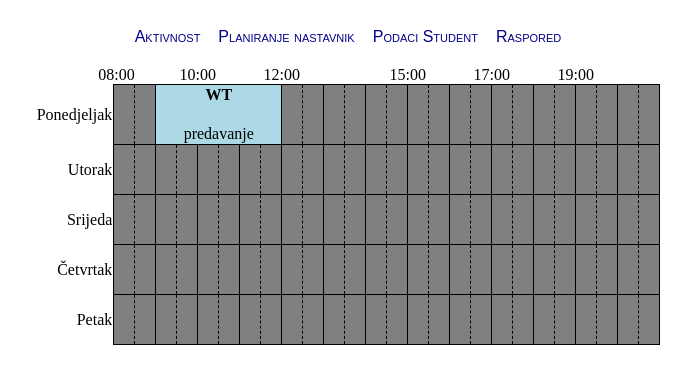
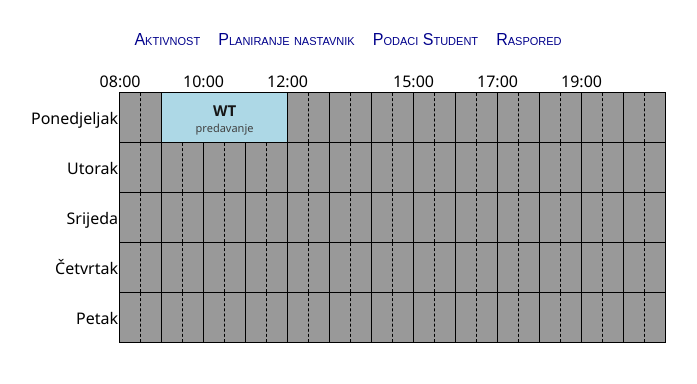
Before and after one commit to akarahasan3/faculty-organizer, a plain HTML site: page raspored.html in a window 1280 px wide. Shown: the whole page, without its empty margins (292-989 px from the left). Drawn offline with Linux system fonts and the light colour scheme.

Commit message:
validacija za dodajAktivnosti + estetika

```diff
--- /dev/null
+++ b/css/body.css
@@ -0,0 +1,3 @@
+body{
+    font-family: 'Segoe UI', Tahoma, Geneva, Verdana, sans-serif;
+}
--- a/css/raspored.css
+++ b/css/raspored.css
@@ -2,7 +2,19 @@ td:first-child{
     text-align: right;
     border: none;
 }
-
+h4{
+    margin: 0px;
+    font-size: 15px;
+    font-weight: bold;
+    padding: 0px;
+    color: rgb(22, 22, 22);
+}
+p{
+    margin: 0px;
+    font-size: 11px;
+    padding: 0px;
+    color: rgb(65, 65, 65);
+}
 tr:first-child>td{
     border: none;
     height: 7px;
@@ -20,24 +32,11 @@ td{
 }
 td[class$="0"]{
     border-left: solid 1px black;
-    background-color: grey;
+    background-color: rgb(153, 153, 153);
 }
 td[class$="5"]{
-    background-color: grey;
+    background-color: rgb(153, 153, 153);
 }
-/*
-td:nth-child(even){
-    border-right: dashed 1px black;
-    border-left: solid 1px black;
-    border-top: solid 1px black;
-    border-bottom: solid 1px black;
-    background-color: grey;
-}
-td:nth-child(2n+3){
-    border-top: solid 1px black;
-    border-bottom: solid 1px black;
-    background-color: grey;
-}*/
 td:last-child{
     border-right: solid 1px black;
 }
--- a/js/iscrtaj.js
+++ b/js/iscrtaj.js
@@ -13,7 +13,6 @@ function iscrtajRaspored(div, dani, satPocetak, satKraj){
     var prviRed = document.createElement("TR");
     tabela.appendChild(prviRed);
     for(sat = satPocetak; sat<satKraj; sat++){
-        console.log("U petlji sam za sat " + sat);
         if(satnice.includes(sat)){
             var kolonaSat = document.createElement("TD");
             var kolonaSatTemp;
@@ -37,7 +36,6 @@ function iscrtajRaspored(div, dani, satPocetak, satKraj){
     }
     var i, j;
     for(i = 0; i<dani.length; i++){
-        console.log("U petlji sam za kolonu " + i);
         var red = document.createElement("TR");
         red.setAttribute("id", dani[i]);
         //red.setAttribute("id", dani[i] + i);
@@ -59,42 +57,49 @@ function iscrtajRaspored(div, dani, satPocetak, satKraj){
 
 function dodajAktivnost(raspored, naziv, tip, vrijemePocetak, vrijemeKraj,dan){
     if(raspored == null){
-        alert("Greška - raspored nije kreiran")
+        alert("Greška - raspored nije kreiran");
+        return;
     }
     if(vrijemePocetak > 24 || vrijemePocetak<0 || vrijemeKraj<0 || vrijemeKraj>24){
-        alert("Greška - u rasporedu ne postoji dan ili vrijeme u kojem pokušavate dodati termin")
+        alert("Greška - u rasporedu ne postoji dan ili vrijeme u kojem pokušavate dodati termin");
+        return;
     }
     var a = raspored.querySelector("#tabela1");
     var b = document.getElementById(dan).rowIndex;
-    var c, i;
-    for(i = 0; i < a.rows[b].cells.length; i++){
-
+    var c, i, j;
+    var prazan = true;
+    var postoji = false;
+    for(j = 0; j < a.rows[b].cells.length; j++){
+        if(a.rows[b].cells[j].className == "sat"+vrijemePocetak*10){
+            for(i = 0; i<(vrijemeKraj-vrijemePocetak)*2; i++){
+                if(a.rows[b].cells[j+i].innerHTML != ""){
+                    prazan = false;
+                    break;
+                }
+            }
+            postoji = true;
+            break;
+        }
     }
-    var kocka = document.createElement("TD");
+    if(postoji == false || prazan == false){
+        alert("Greška - već postoji termin u rasporedu u zadanom vremenu");
+        return;
+    }
     var sirina = parseInt((vrijemeKraj-vrijemePocetak)*2);
-    kocka.setAttribute("colspan", sirina.toString());
-    kocka.setAttribute("id", tip);
     var naslov = document.createElement("H4");
     var nastava = document.createElement("P");
     naslov.innerHTML = naziv;
     nastava.innerHTML = tip;
-    kocka.appendChild(naslov);
-    kocka.appendChild(nastava);
-    kocka.style.border = "dashed 1px black";
     for(i = 0; i < a.rows[b].cells.length; i++){
         if(a.rows[b].cells[i].className == "sat"+(vrijemePocetak*10).toString()){
             c = a.rows[b].cells[i];
         }
     }
-    console.log("c je");
-    console.log(c);
     var j;
     for(j = 0; j < a.rows[b].cells.length; j++){
         if(a.rows[b].cells[j].className == "sat"+vrijemePocetak*10){
             for(i = 1; i<(vrijemeKraj-vrijemePocetak)*2; i++){
                 var celija = a.rows[b].cells[j+1];
-                console.log(j+1);
-                console.log(celija);
                 celija.remove();
             }
             break;
@@ -104,6 +109,4 @@ function dodajAktivnost(raspored, naziv, tip, vrijemePocetak, vrijemeKraj,dan){
     c.setAttribute("id", tip);
     c.appendChild(naslov);
     c.appendChild(nastava);
-    console.log(kocka);
-    console.log(c);
 }
--- a/raspored.html
+++ b/raspored.html
@@ -5,6 +5,7 @@
     <title>Raspored</title>
     <link rel="stylesheet" href="css/raspored.css">
     <link rel="stylesheet" href="css/navigacija.css">
+    <link rel="stylesheet" href="css/body.css">
     <script src="js/iscrtaj.js"></script>
 </head>
 <body>
```
